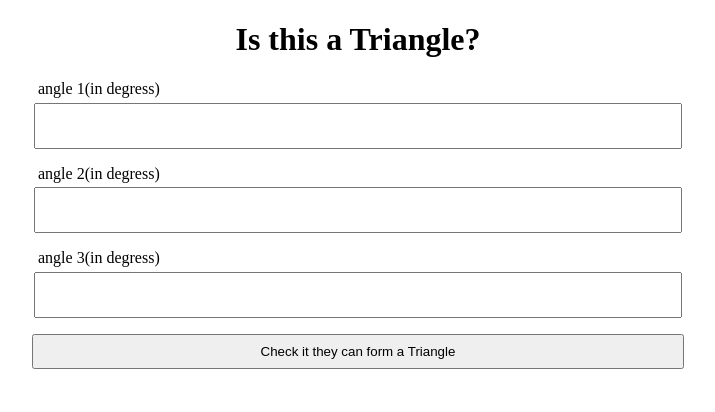
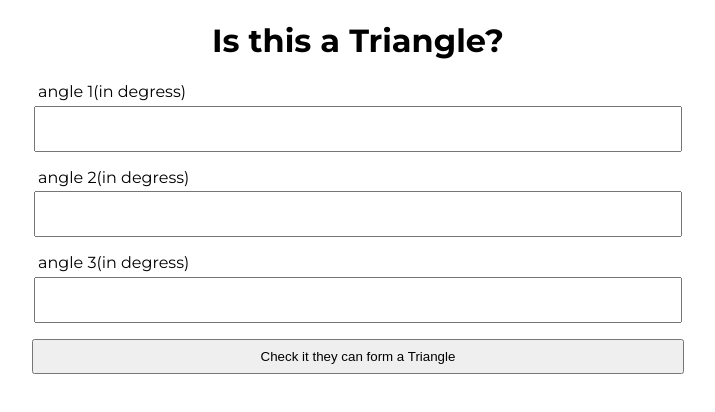
Before and after one commit to DebasishSahoo10/fun-with-triangles, a plain HTML site: page index.html in a window 1280 px wide. Shown: the whole page, without its empty margins (282-997 px from the left). Drawn offline with Linux system fonts and the light colour scheme.

Commit message:
style : added font

```diff
--- a/style.css
+++ b/style.css
@@ -1,8 +1,14 @@
+@import url('https://fonts.googleapis.com/css2?family=Montserrat:wght@400;700&display=swap');
+
+
+
+
 body {
     margin: 0;
     text-align: center;
     display: flex;
     flex-direction: column;
+    font-family: 'Montserrat', sans-serif;
 }
 
 .angle-input {
```
